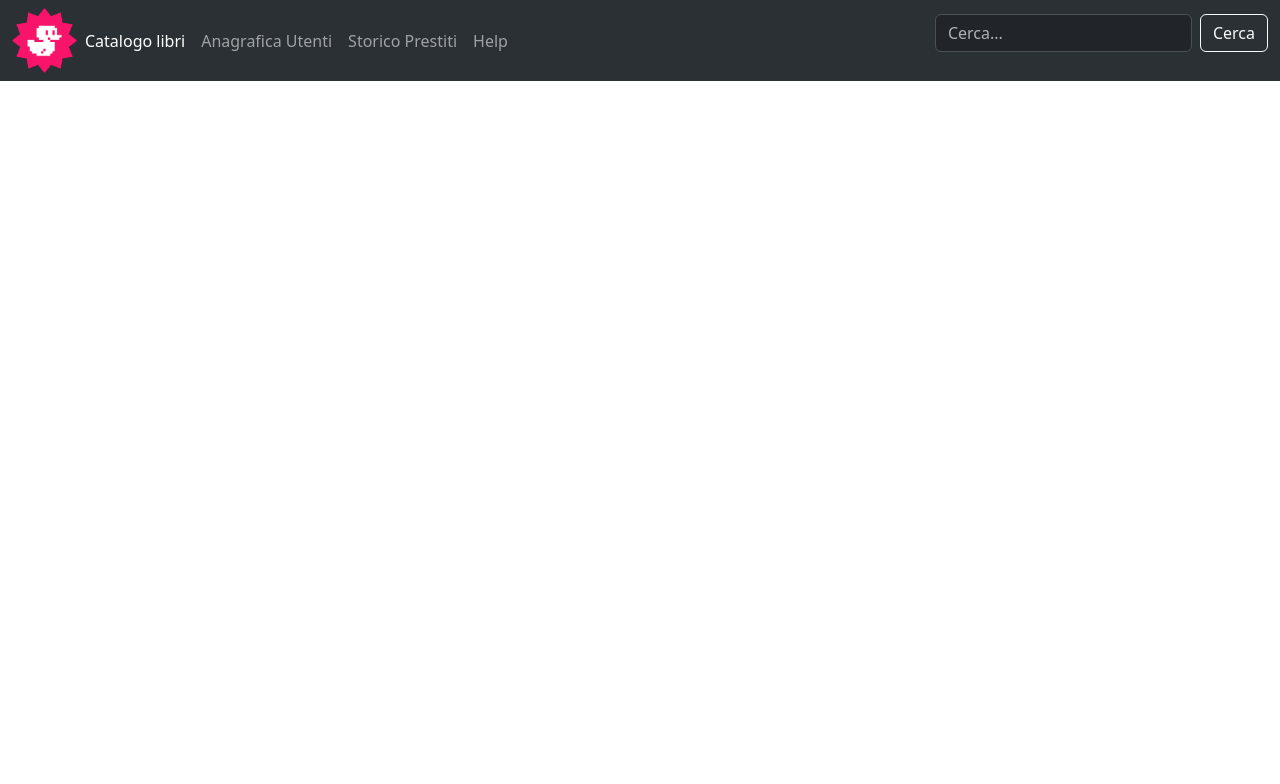
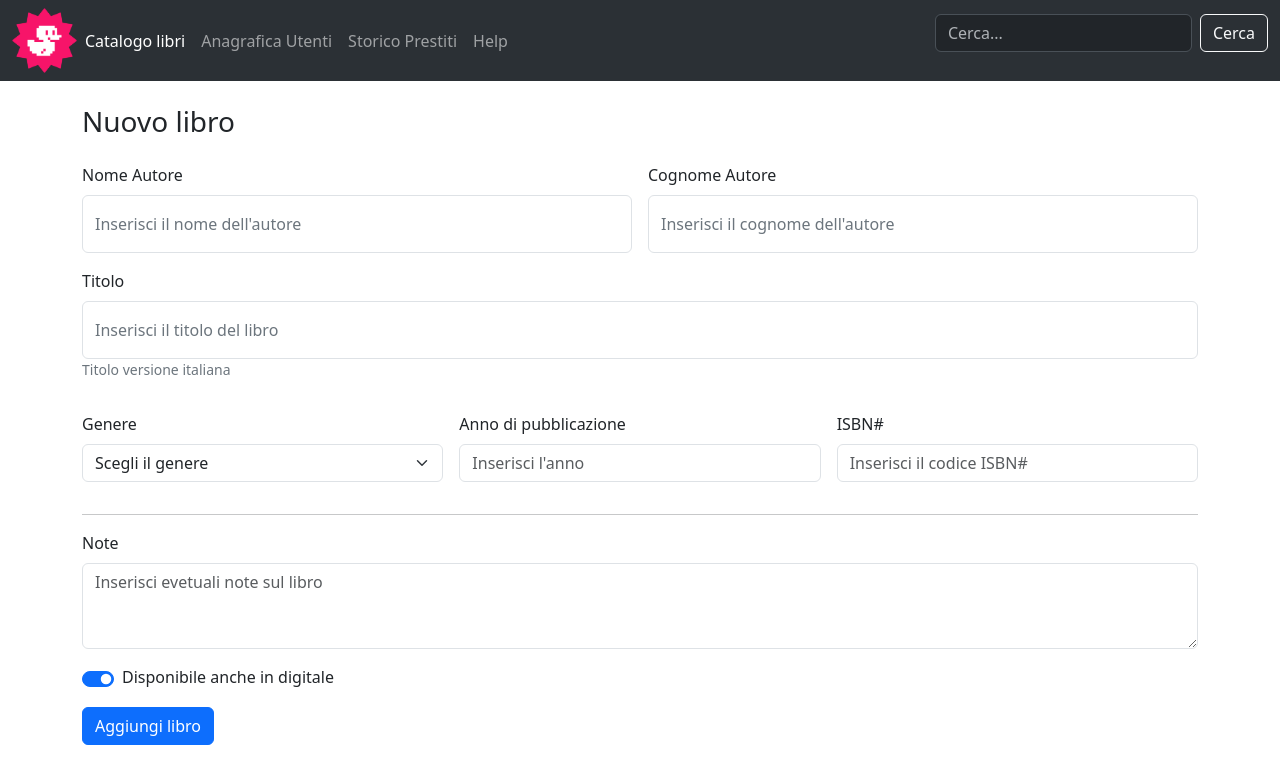
Before and after one commit to mattiadelmonaco/html-css-bootstrap-dashboard, a plain HTML site: page new-book.html in a window 1280 px wide. Drawn offline with nearby package versions, Linux system fonts and the light colour scheme.

Commit message:
feat: add form

```diff
--- a/new-book.html
+++ b/new-book.html
@@ -61,6 +61,67 @@
     <main class="container m-auto">
         <!-- FIRST SECTION - NEW BOOK -->
         <section>
+            <h3 class="my-4">Nuovo libro</h3>
+            <form class="row g-3">
+                <div class="col-6">
+                  <label for="input-author-name" class="form-label">Nome Autore</label>
+                  <div class="form-floating">
+                  <input type="text" class="form-control" id="input-author-name" placeholder="Inserisci il nome dell'autore">
+                  <label for="input-author-name" class="text-secondary">Inserisci il nome dell'autore</label>
+                </div>
+                </div>
+                <div class="col-6">
+                  <label for="input-cognome-autore" class="form-label">Cognome Autore</label>
+                  <div class="form-floating">
+                  <input type="text" class="form-control" id="input-author-surname" placeholder="Inserisci il cognome dell'autore">
+                  <label for="input-author-surname" class="text-secondary">Inserisci il cognome dell'autore</label>
+                </div>
+                </div>
+                <div>
+                  <label for="input-title" class="form-label">Titolo</label>
+                  <div class="form-floating">
+                  <input type="text" class="form-control" id="input-title" placeholder="Inserisci il titolo del libro">
+                  <label for="input-title" class="text-secondary">Inserisci il titolo del libro</label>
+                </div>
+                <p class="small text-secondary">Titolo versione italiana</p>
+                </div>
+                <div class="col-lg-4">
+                    <label for="input-type" class="form-label">Genere</label>
+                    <select id="input-type" class="form-select">
+                      <option selected>Scegli il genere</option>
+                      <option>Thriller</option>
+                      <option>Giallo</option>
+                      <option>Avventura</option>
+                      <option>Biografia</option>
+                      <option>Azione</option>
+                      <option>Fantasy</option>
+                    </select>
+                  </div>
+                <div class="col-lg-4">
+                  <label for="input-year" class="form-label">Anno di pubblicazione</label>
+                  <input type="text" class="form-control" id="input-year" placeholder="Inserisci l'anno">
+                </div>
+                <div class="col-lg-4">
+                  <label for="input-isbn" class="form-label">ISBN#</label>
+                  <input type="number" class="form-control" id="inpu-isbn" placeholder="Inserisci il codice ISBN#">
+                </div>
+                <div class="mt-3">
+               <hr>
+            </div>
+               <div class="my-0">
+                <label for="input-note" class="form-label">Note</label>
+                <textarea class="form-control" id="input-note" rows="3" placeholder="Inserisci evetuali note sul libro"></textarea>
+              </div>
+              <div>
+              <div class="form-check form-switch d-flex align-items-center gap-2">
+                <input class="form-check-input" type="checkbox" role="switch" id="switch-digital-check" checked>
+                <label class="form-check-label" for="switch-digital-check"><span class="fw-medium">Disponibile anche in digitale</span></label>
+              </div>
+            </div>
+                <div>
+                  <button type="submit" class="btn btn-primary">Aggiungi libro</button>
+                </div>
+              </form>
         </section>
         <!-- /FIRST SECTION - NEW-BOOK -->
     </main>
```
